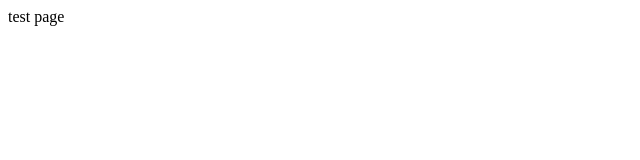
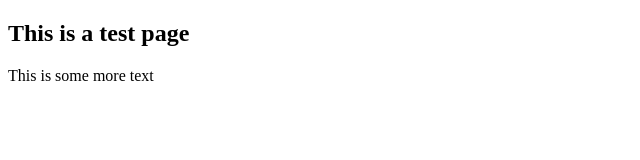
Before and after one commit to portlandtest/test_page, a plain HTML site: page index.html in a window 1280 px wide. Shown: the whole page, without its empty margins (0-640 px from the left). Drawn offline with Linux system fonts and the light colour scheme.

Commit message:
second commit

```diff
--- a/index.html
+++ b/index.html
@@ -6,6 +6,7 @@
     <title>Document</title>
 </head>
 <body>
-    test page
+    <h2>This is a test page</h2>
+    <p>This is some more text</p>
 </body>
 </html>
```
